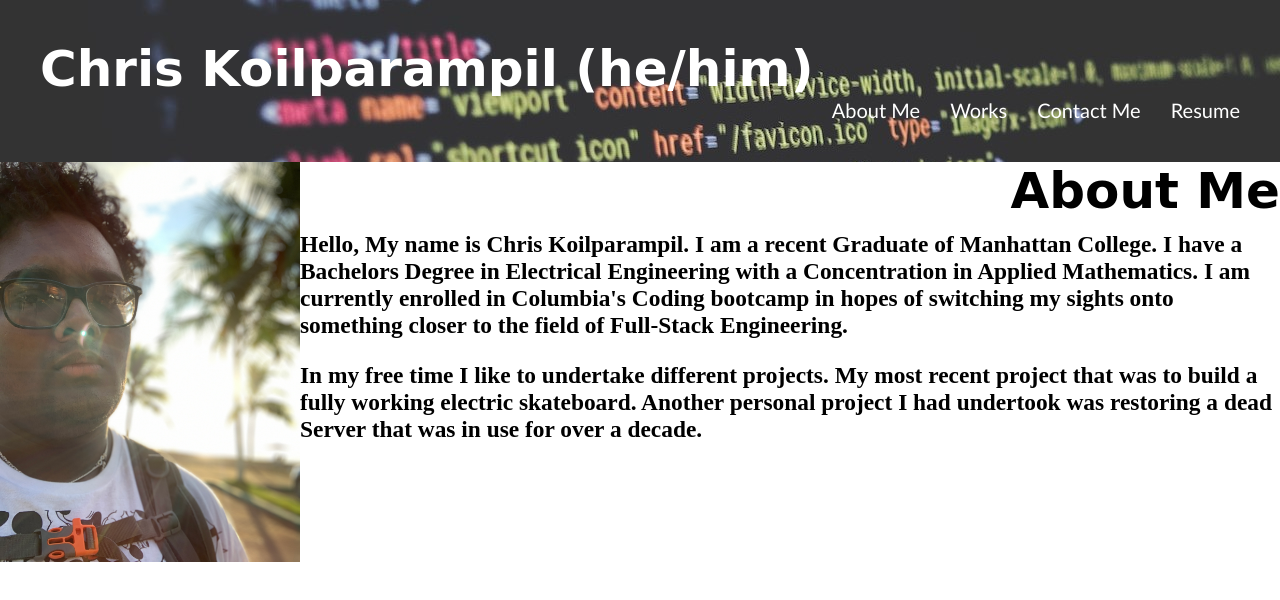
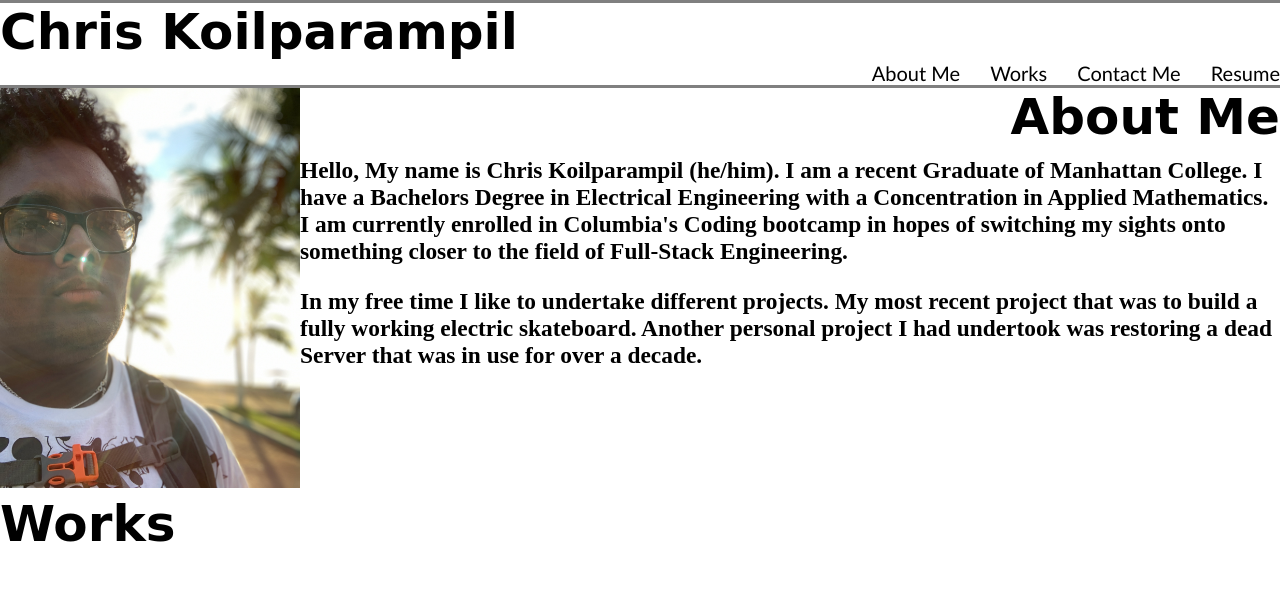
Before and after one commit to Koilparampil/portfolioDraft, a plain HTML site: page index.html in a window 1280 px wide. Drawn offline with Linux system fonts and the light colour scheme.

Commit message:
up to the Heading of the Works

```diff
--- a/assets/css/style.css
+++ b/assets/css/style.css
@@ -1,19 +1,32 @@
+:root {
+    --outer-space: #33393f;
+    --bright-turquoise: #2aefcb;
+    --gin: #e0eae4;
+    --heliotrope: #e866ec;
+  }
+::selection {
+    background-color: var(--bright-turquoise);
+    color: var(--outer-space);
+  }
 * {
     box-sizing: border-box;
     padding: 0;
     margin: 0;
 }
+
 .heading {
-    padding: 40px;
+    padding: 0px;
     font-family: Brush Script MT, Brush Script Std, cursive;
-    color: white;
+    color: black;
+    border-top: grey solid;
     font-size: 25px;
-    background-image: url(../images/code.jpg)
 }
 .heading nav {
     text-align: right;
     font-family: 'Gill Sans', 'Gill Sans MT', Calibri, 'Trebuchet MS', sans-serif;
     font-size: 20px;
+    border-bottom: grey solid;
+
 }
 .heading nav ul li {
     display: inline-flex;
@@ -21,13 +34,21 @@
 }
 
 .heading nav ul li:hover {
-    background-color: tomato;
+    background-color: grey;
 
 }
 
+/* .code {
+    height: 100px;
+    width: 100%;
+    margin-bottom: 25px;
+    background-image: url("../images/code.jpg");
+    background-size: cover;
+    background-position: center;
+} */
 
 a {
-    color: #ffffff;
+    color: black;
     text-decoration: none;
 }
 .aboutMe h2{
@@ -44,6 +65,11 @@ img {
     float: left;
 }
 
+.Works h2{
+    float:left;
+    font-family: Brush Script MT, Brush Script Std, cursive;
+    font-size: 50px;
+}
 @media screen and (max-width: 786px) {
     .heading ul li {
         display:flex;
--- a/index.html
+++ b/index.html
@@ -10,7 +10,7 @@
 </head>
 <body>
     <header class="heading">
-        <h1>Chris Koilparampil (he/him)</h1>
+        <h1>Chris Koilparampil</h1>
         <nav>
             <ul>
                 <li>
@@ -29,19 +29,27 @@
         </nav>
     </header>
 <main class= 'theFullContent'>
+    <section class="code"></section>
     <section class="aboutMe">
         <h2 id='AboutMeSection'>About Me</h2>
         <img src="assets\images\pfp.JPG" alt="Profile Picture of Chris Koilparampil" class= 'float-left'>
         <br><br><br>
-        <h3> Hello, My name is Chris Koilparampil. I am a recent Graduate of Manhattan College.
+        <h3> Hello, My name is Chris Koilparampil (he/him). I am a recent Graduate of Manhattan College.
         I have a Bachelors Degree in Electrical Engineering with a Concentration in Applied Mathematics.
         I am currently enrolled in Columbia's Coding bootcamp in hopes of switching my sights onto something closer to the field of
         Full-Stack Engineering. </h3>
         <br>
     <h3>In my free time I like to undertake different projects. My most recent project that was to build a fully working electric skateboard. Another
         personal project I had undertook was restoring a dead Server that was in use for over a decade. </h3>
+    </section>
+    <section class='Works'>
+<br><br><br><br><br><br><br>
+        <h2>
+            Works
+        </h2>
 
-        </aside>
+
+
     </section>
 </main>
 
```
